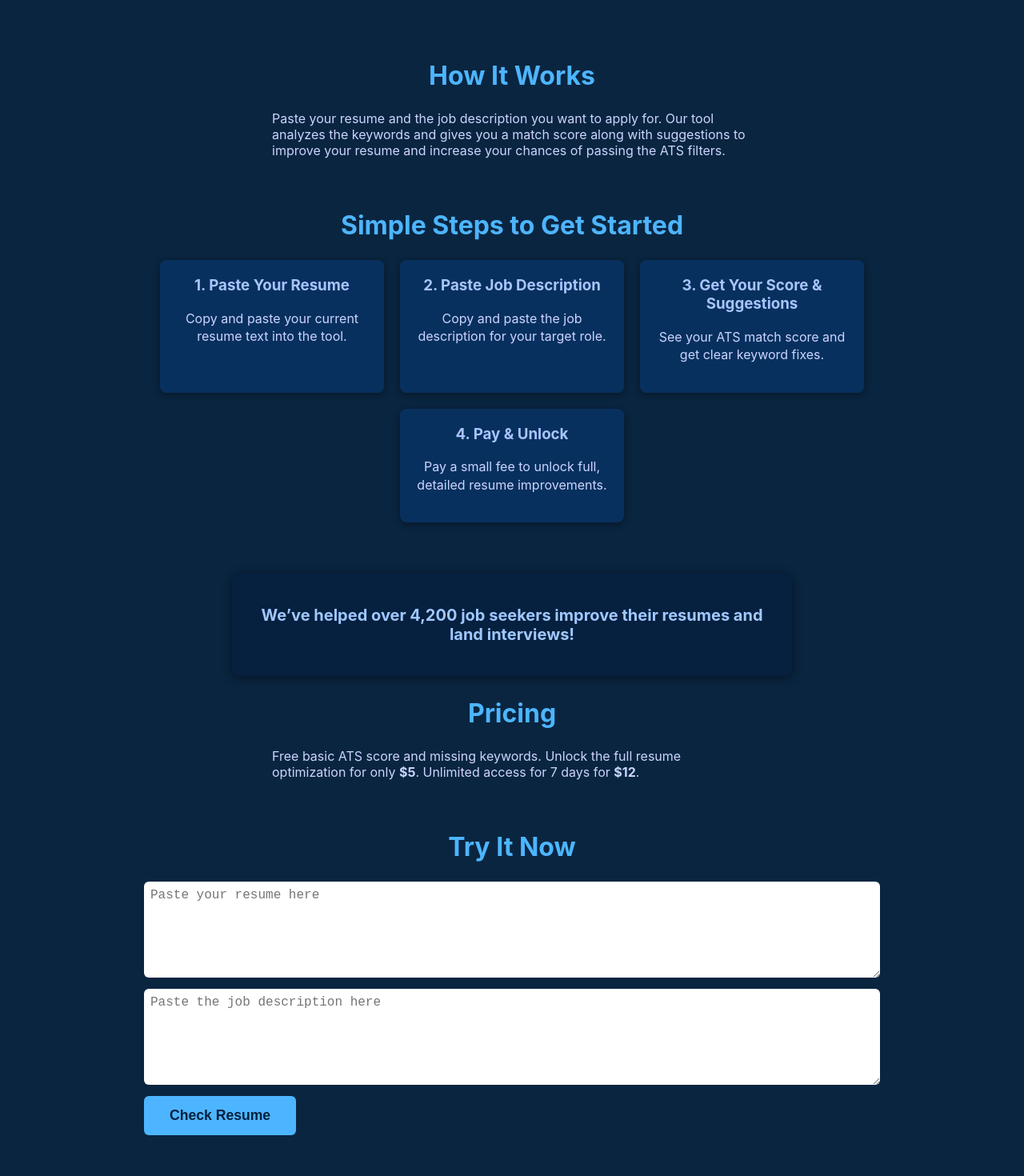
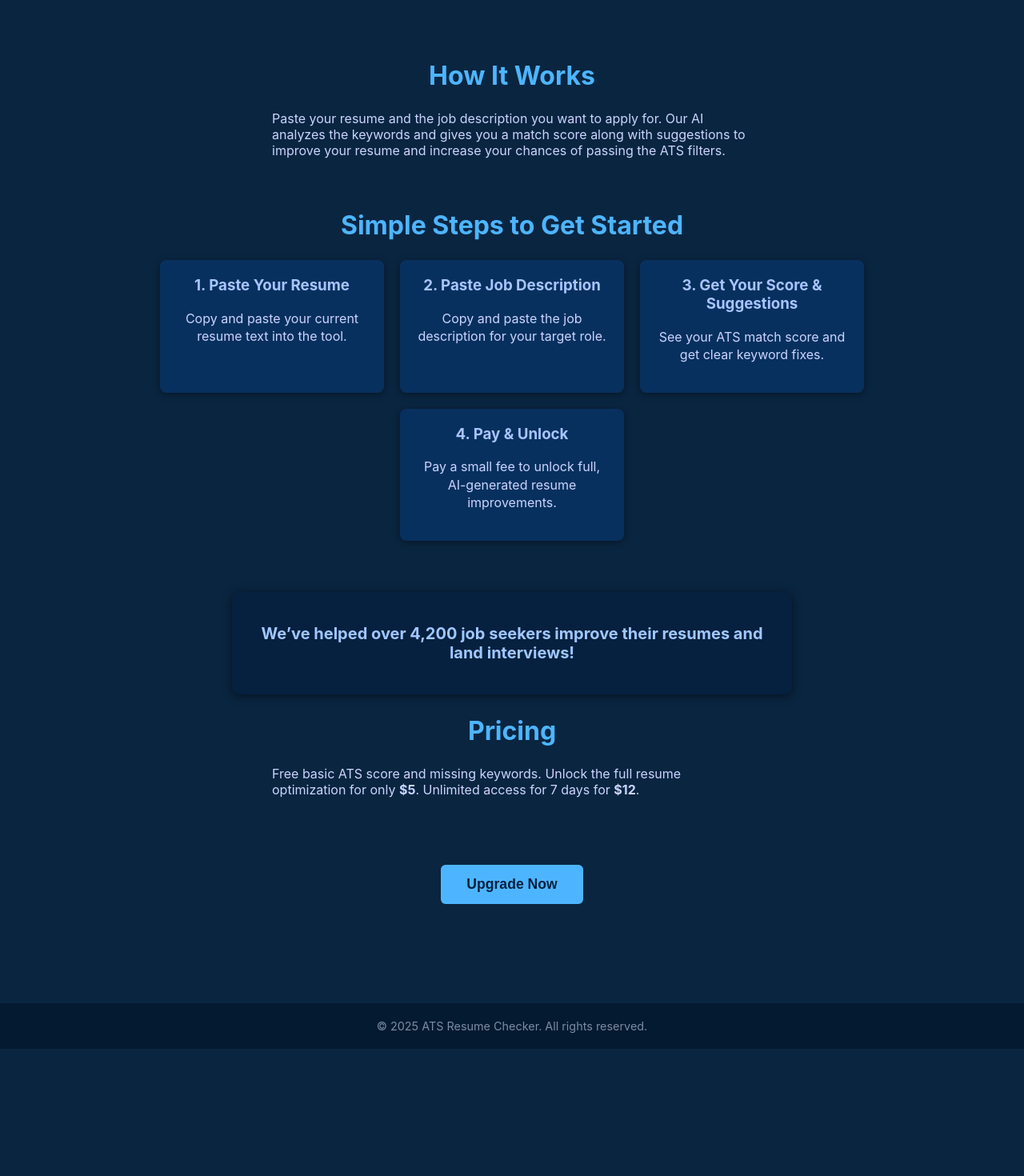
Before and after one commit to Ludample/ats-resume-checker, a Next.js app: page / in a window 1280 px wide. Shown: the part 460-1930 px from the top of the page at 80% size. After the commit the page ends 1771 px from the top, so only its background shows below. Built offline with nearby package versions, Linux system fonts and the light colour scheme.

Commit message:
Update index.js

```diff
--- a/pages/index.js
+++ b/pages/index.js
@@ -1,18 +1,10 @@
+// pages/index.js
 import { useState } from "react";
+import { useRouter } from "next/router";
 
 export default function Home() {
   const [navOpen, setNavOpen] = useState(false);
-  const [modalOpen, setModalOpen] = useState(false);
-  const [scoreData, setScoreData] = useState(null);
-
-  // Dummy function for scoring, replace with your real logic
-  function performScoring() {
-    // For demo, hardcoding values; replace with actual scoring results
-    const score = 75;
-    const missingKeywords = ["leadership", "budgeting", "compliance"];
-    setScoreData({ score, missingKeywords });
-    setModalOpen(true);
-  }
+  const router = useRouter();
 
   return (
     <>
@@ -200,63 +192,6 @@ export default function Home() {
           font-size: 0.9rem;
           user-select: none;
         }
-
-        /* Modal styles */
-        .modal-backdrop {
-          position: fixed;
-          top: 0; left: 0; right: 0; bottom: 0;
-          background: rgba(0,0,0,0.5);
-          display: flex;
-          align-items: center;
-          justify-content: center;
-          z-index: 1000;
-        }
-        .modal {
-          background: #06203f;
-          padding: 24px;
-          border-radius: 8px;
-          max-width: 400px;
-          color: #e0e7ff;
-          box-shadow: 0 4px 12px rgba(0,0,0,0.6);
-          text-align: center;
-          user-select: none;
-        }
-        .modal h3 {
-          margin-top: 0;
-          color: #4db5ff;
-        }
-        .modal p {
-          margin-bottom: 16px;
-        }
-        .modal ul {
-          text-align: left;
-          margin-bottom: 20px;
-          padding-left: 20px;
-        }
-        .btn-close, .btn-upgrade {
-          cursor: pointer;
-          border: none;
-          padding: 10px 20px;
-          border-radius: 6px;
-          font-weight: 700;
-          font-size: 1rem;
-          margin: 0 8px;
-          user-select: none;
-        }
-        .btn-close {
-          background: #355080;
-          color: white;
-        }
-        .btn-close:hover {
-          background: #2a3c6f;
-        }
-        .btn-upgrade {
-          background: #4db5ff;
-          color: #06203f;
-        }
-        .btn-upgrade:hover {
-          background: #3a9ded;
-        }
       `}</style>
 
       <header>
@@ -296,9 +231,7 @@ export default function Home() {
           <button
             className="btn-primary"
             onClick={() => {
-              document
-                .getElementById("steps")
-                .scrollIntoView({ behavior: "smooth" });
+              document.getElementById("steps").scrollIntoView({ behavior: "smooth" });
             }}
           >
             Get Started
@@ -308,10 +241,10 @@ export default function Home() {
         <section id="how-it-works">
           <h2>How It Works</h2>
           <p style={{ maxWidth: 600, margin: "0 auto", color: "#cbd5ff" }}>
-            Paste your resume and the job description you want to apply for. Our
-            tool analyzes the keywords and gives you a match score along with
-            suggestions to improve your resume and increase your chances of
-            passing the ATS filters.
+            Paste your resume and the job description you want to apply for. Our AI
+            analyzes the keywords and gives you a match score along with
+            suggestions to improve your resume and increase your chances of passing
+            the ATS filters.
           </p>
         </section>
 
@@ -332,44 +265,35 @@ export default function Home() {
             </div>
             <div className="step">
               <h3>4. Pay & Unlock</h3>
-              <p>Pay a small fee to unlock full, detailed resume improvements.</p>
+              <p>Pay a small fee to unlock full, AI-generated resume improvements.</p>
             </div>
           </div>
         </section>
 
         <section id="stats" className="stats">
           <p>
-            <strong>
-              We’ve helped over 4,200 job seekers improve their resumes and land
-              interviews!
-            </strong>
+            <strong>We’ve helped over 4,200 job seekers improve their resumes and
+            land interviews!</strong>
           </p>
         </section>
 
         <section id="pricing">
           <h2>Pricing</h2>
           <p style={{ maxWidth: 600, margin: "0 auto", color: "#cbd5ff" }}>
-            Free basic ATS score and missing keywords. Unlock the full resume
-            optimization for only <strong>$5</strong>. Unlimited access for 7
-            days for <strong>$12</strong>.
+            Free basic ATS score and missing keywords.
+            Unlock the full resume optimization for only <strong>$5</strong>.
+            Unlimited access for 7 days for <strong>$12</strong>.
           </p>
         </section>
 
-        {/* Form section */}
-        <section id="form-section" style={{ marginTop: "40px" }}>
-          <h2>Try It Now</h2>
-          <textarea
-            id="resume-input"
-            placeholder="Paste your resume here"
-            style={{ width: "100%", height: "120px", marginBottom: "10px", padding: "8px", borderRadius: "6px", border: "none", fontSize: "1rem" }}
-          />
-          <textarea
-            id="jobdesc-input"
-            placeholder="Paste the job description here"
-            style={{ width: "100%", height: "120px", marginBottom: "10px", padding: "8px", borderRadius: "6px", border: "none", fontSize: "1rem" }}
-          />
-          <button className="btn-primary" onClick={performScoring}>
-            Check Resume
+        {/* This is the new Upgrade Now button you wanted */}
+        <section style={{ textAlign: "center" }}>
+          <button
+            className="btn-primary"
+            onClick={() => router.push("/pricing")}
+            style={{ marginTop: 20 }}
+          >
+            Upgrade Now
           </button>
         </section>
       </main>
@@ -377,51 +301,6 @@ export default function Home() {
       <footer>
         &copy; {new Date().getFullYear()} ATS Resume Checker. All rights reserved.
       </footer>
-
-      {modalOpen && (
-        <div className="modal-backdrop" onClick={() => setModalOpen(false)}>
-          <div
-            className="modal"
-            onClick={(e) => e.stopPropagation()}
-            role="dialog"
-            aria-modal="true"
-            aria-labelledby="modal-title"
-          >
-            <h3 id="modal-title">ATS Match Score: {scoreData.score}%</h3>
-            <p>Missing Keywords:</p>
-            {scoreData.missingKeywords.length ? (
-              <ul>
-                {scoreData.missingKeywords.map((kw, i) => (
-                  <li key={i}>{kw}</li>
-                ))}
-              </ul>
-            ) : (
-              <p>None! Great job!</p>
-            )}
-            <p>
-              Want to learn more about your resume’s quality?{" "}
-              <button
-                className="btn-upgrade"
-                onClick={() => {
-                  setModalOpen(false);
-                  document.getElementById("pricing").scrollIntoView({
-                    behavior: "smooth",
-                  });
-                }}
-              >
-                Upgrade Now
-              </button>
-            </p>
-            <button
-              className="btn-close"
-              onClick={() => setModalOpen(false)}
-              aria-label="Close modal"
-            >
-              Close
-            </button>
-          </div>
-        </div>
-      )}
     </>
   );
 }
```
